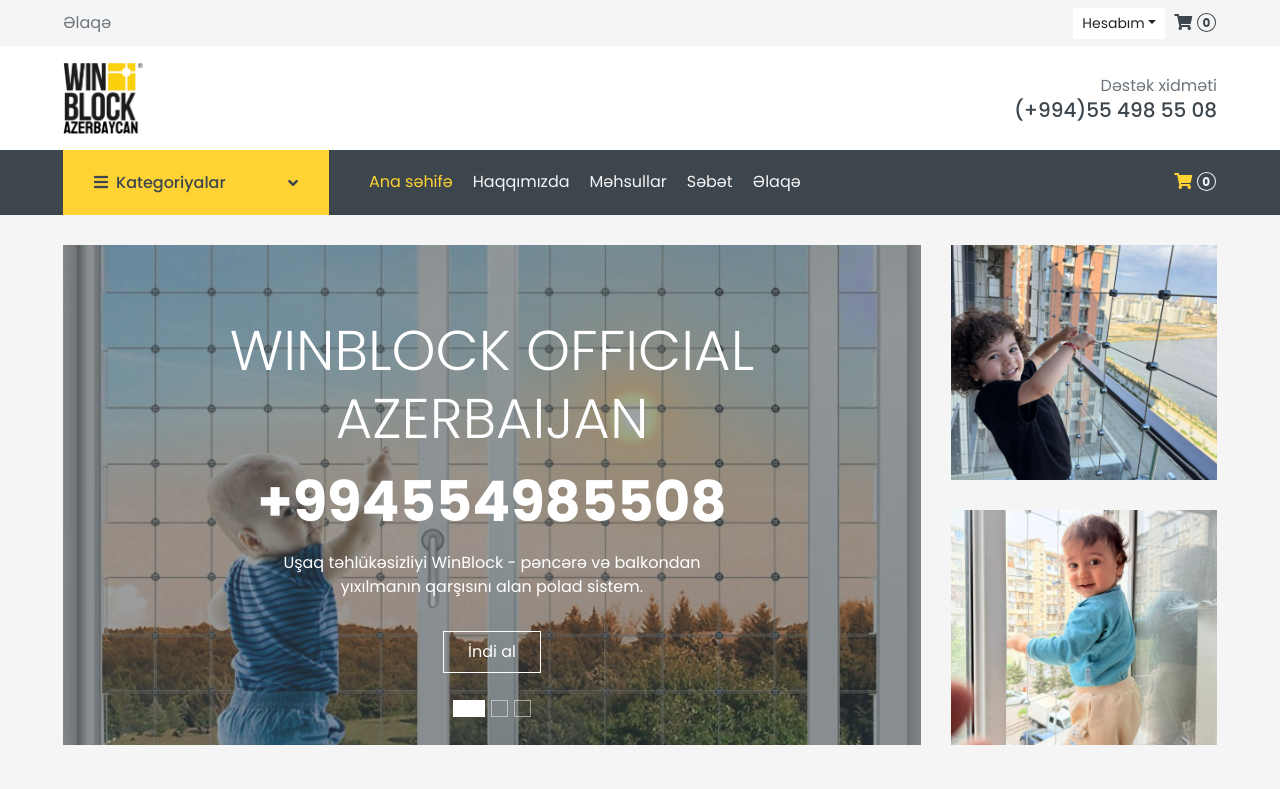
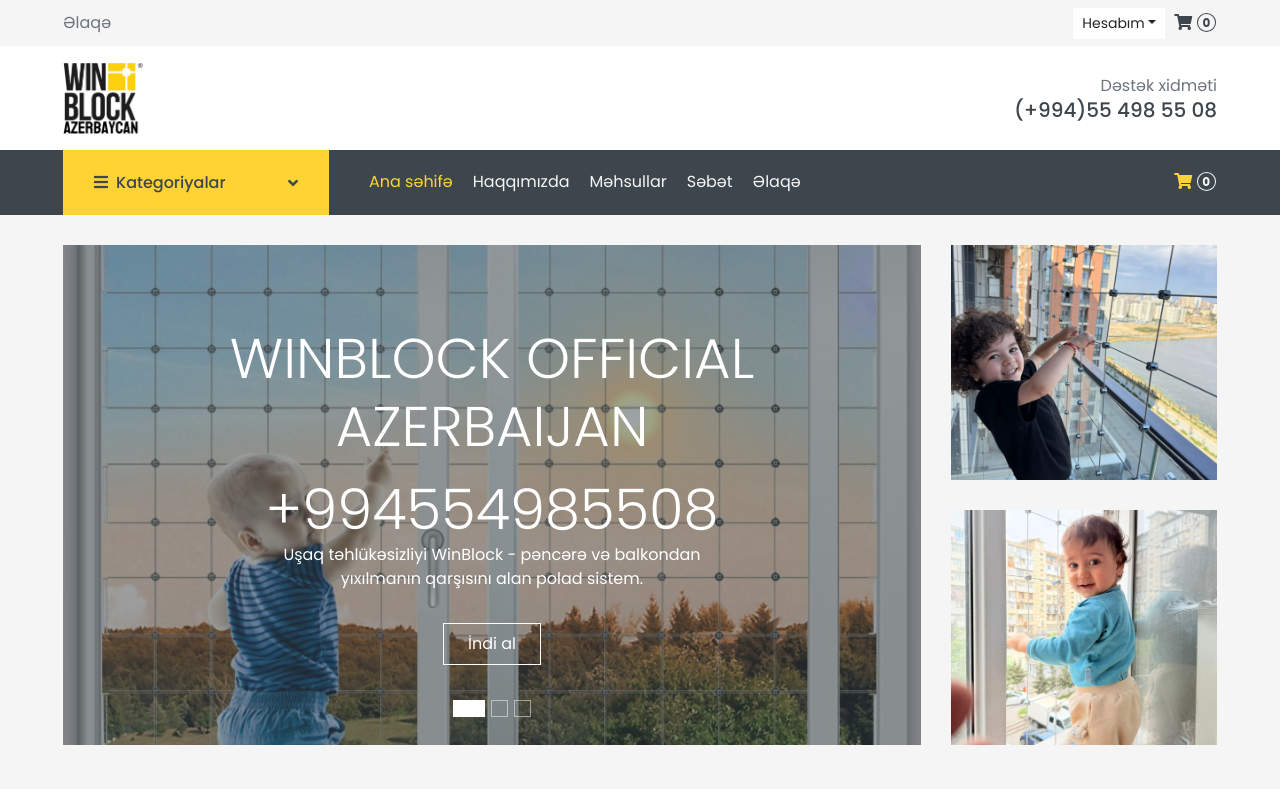
Before and after one commit to IIISRO/winblockaz, a Django app: page / in a window 1280 px wide. Shown: the top 789 px of the page. Run offline with Django 5.2, Linux system fonts and the light colour scheme; data that the repository does not hold is empty; some libraries are stand-ins or nearby versions.

Commit message:
initial commit

```diff
--- a/core/templates/home.html
+++ b/core/templates/home.html
@@ -17,7 +17,7 @@
                         <div class="carousel-caption d-flex flex-column align-items-center justify-content-center">
                             <div class="p-3" style="max-width: 700px;">
                                 <h1 class="display-4 text-white mb-3 animate__animated animate__fadeInDown">WINBLOCK OFFICIAL AZERBAIJAN</h1>
-                                <a href="tel:+994554985508"><h2 class="display-4 text-white mb-3 animate__animated animate__fadeInDown">+994554985508</h2></a>
+                                <a href="tel:+994554985508" class="display-4 text-white mb-3 animate__animated animate__fadeInDown">+994554985508</a>
                                 <p class="mx-md-5 px-5 animate__animated animate__bounceIn">Uşaq təhlükəsizliyi WinBlock - pəncərə və balkondan yıxılmanın qarşısını alan polad sistem.</p>
                                 <a class="btn btn-outline-light py-2 px-4 mt-3 animate__animated animate__fadeInUp" href="{% url 'product:shop' %}">İndi al</a>
                             </div>
@@ -28,7 +28,7 @@
                         <div class="carousel-caption d-flex flex-column align-items-center justify-content-center">
                             <div class="p-3" style="max-width: 700px;">
                                 <h1 class="display-4 text-white mb-3 animate__animated animate__fadeInDown">WINBLOCK OFFICIAL AZERBAIJAN</h1>
-                                <a href="tel:+994554985508"><h2 class="display-4 text-white mb-3 animate__animated animate__fadeInDown">+994554985508</h2></a>
+                                <a href="tel:+994554985508" class="display-4 text-white mb-3 animate__animated animate__fadeInDown">+994554985508</a>
                                 <p class="mx-md-5 px-5 animate__animated animate__bounceIn">Uşaq təhlükəsizliyi WinBlock - pəncərə və balkondan yıxılmanın qarşısını alan polad sistem.</p>
                                 <a class="btn btn-outline-light py-2 px-4 mt-3 animate__animated animate__fadeInUp" href="{% url 'product:shop' %}">İndi al</a>
                             </div>
@@ -39,7 +39,7 @@
                         <div class="carousel-caption d-flex flex-column align-items-center justify-content-center">
                             <div class="p-3" style="max-width: 700px;">
                                 <h1 class="display-4 text-white mb-3 animate__animated animate__fadeInDown">WINBLOCK OFFICIAL AZERBAIJAN</h1>
-                                <a href="tel:+994554985508"><h2 class="display-4 text-white mb-3 animate__animated animate__fadeInDown">+994554985508</h2></a>
+                                <a href="tel:+994554985508" class="display-4 text-white mb-3 animate__animated animate__fadeInDown">+994554985508</a>
                                 <p class="mx-md-5 px-5 animate__animated animate__bounceIn">Uşaq təhlükəsizliyi WinBlock - pəncərə və balkondan yıxılmanın qarşısını alan polad sistem.</p>
                                 <a class="btn btn-outline-light py-2 px-4 mt-3 animate__animated animate__fadeInUp" href="{% url 'product:shop' %}">İndi al</a>
                             </div>
```
